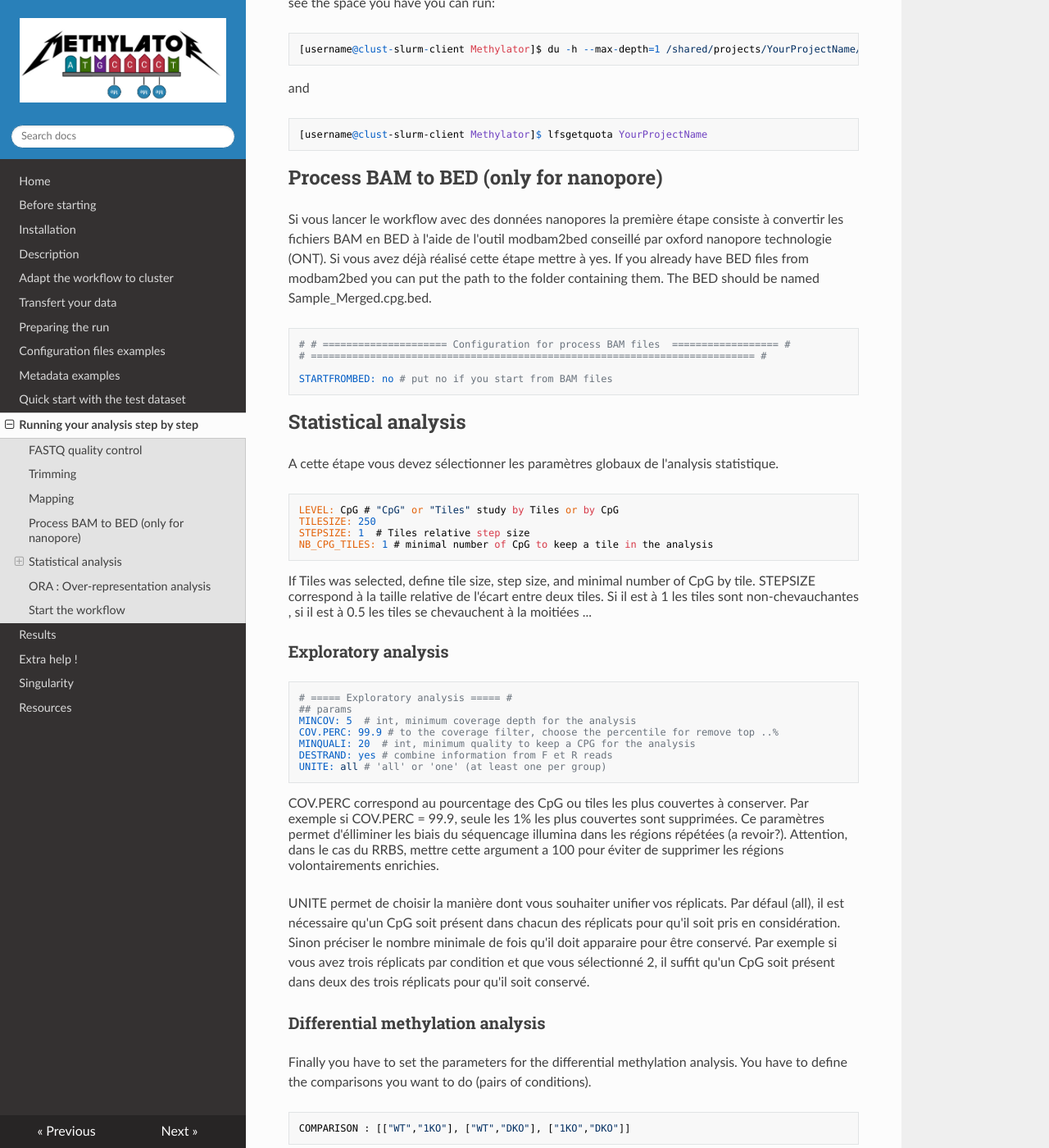
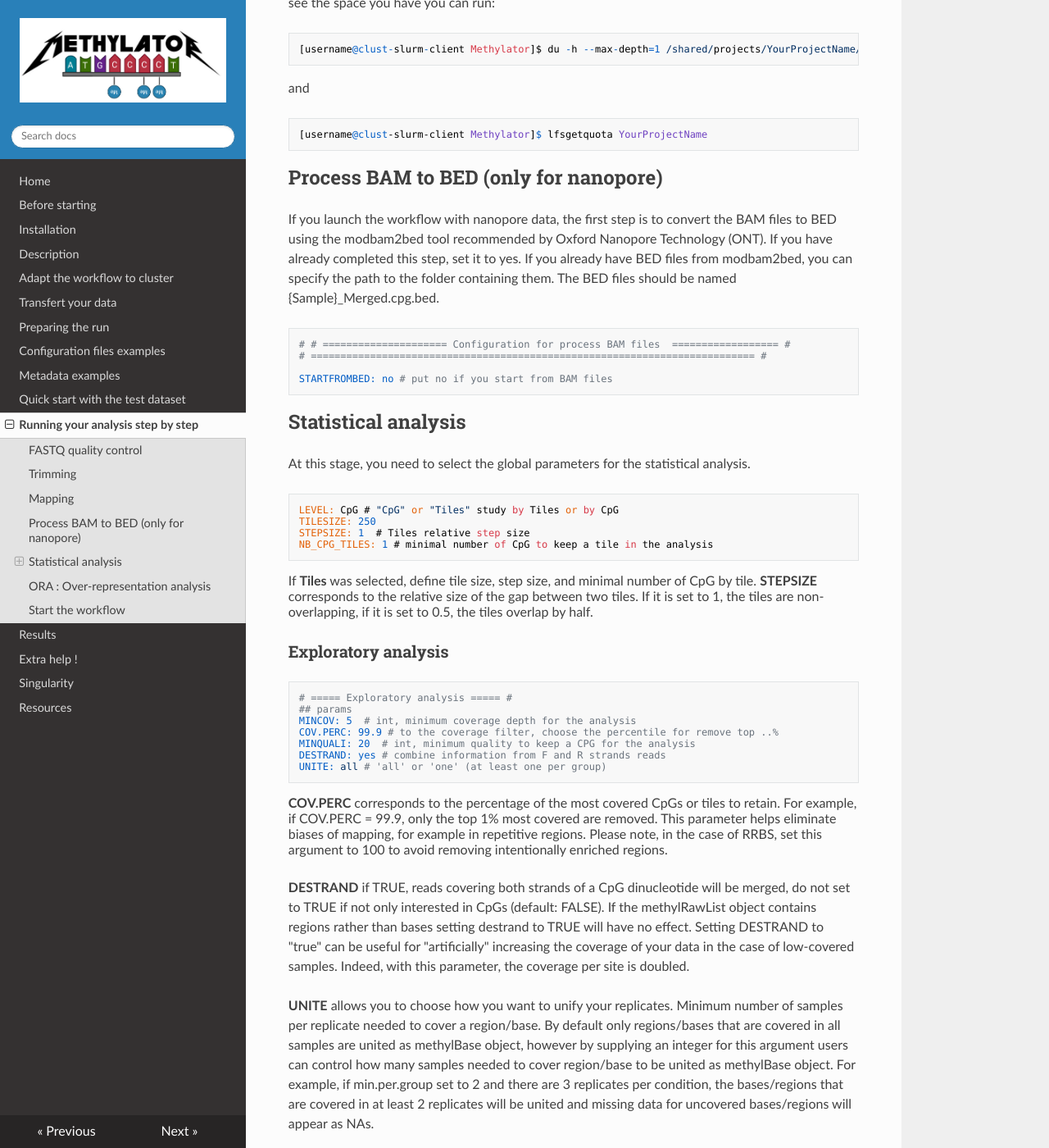
Before and after one commit to parisepigenetics/Methylator-Documentation, an MkDocs documentation site: the page built from docs/running.md, in a window 1280 px wide and 1400 px high, scrolled down 3388 px. Shown: the whole window at 82% size. Built offline with MkDocs 1.6.1, drawn with Linux system fonts in a browser that asks for light colours; nearby versions of some CDN libraries; some of the changed text lies outside the part shown.

Commit message:
Update running.md

````diff
--- a/docs/running.md
+++ b/docs/running.md
@@ -174,7 +174,7 @@ and
 
 ##  Process BAM to BED (only for nanopore)
 
-Si vous lancer le workflow avec des données nanopores la première étape consiste à convertir les fichiers BAM en BED à l'aide de l'outil modbam2bed conseillé par oxford nanopore technologie (ONT). Si vous avez déjà réalisé cette étape mettre à yes. If you already have BED files from modbam2bed you can put the path to the folder containing them. The BED should be named Sample_Merged.cpg.bed.
+If you launch the workflow with nanopore data, the first step is to convert the BAM files to BED using the modbam2bed tool recommended by Oxford Nanopore Technology (ONT). If you have already completed this step, set it to yes. If you already have BED files from modbam2bed, you can specify the path to the folder containing them. The BED files should be named {Sample}_Merged.cpg.bed.
 
 ```yaml
 # # ===================== Configuration for process BAM files  ================== #
@@ -186,7 +186,7 @@ STARTFROMBED: no # put no if you start from BAM files
 
 ## Statistical analysis
 
-A cette étape vous devez sélectionner les paramètres globaux de l'analysis statistique.
+At this stage, you need to select the global parameters for the statistical analysis.
 
 ```yaml
 LEVEL: CpG # "CpG" or "Tiles" study by Tiles or by CpG
@@ -194,8 +194,8 @@ TILESIZE: 250
 STEPSIZE: 1  # Tiles relative step size
 NB_CPG_TILES: 1 # minimal number of CpG to keep a tile in the analysis
 ```
-If Tiles was selected, define tile size, step size, and minimal number of CpG by tile.
-STEPSIZE correspond à la taille relative de l'écart entre deux tiles. Si il est à 1 les tiles sont non-chevauchantes , si il est à 0.5 les tiles se chevauchent à la moitiées ...
+If **Tiles** was selected, define tile size, step size, and minimal number of CpG by tile.
+**STEPSIZE** corresponds to the relative size of the gap between two tiles. If it is set to 1, the tiles are non-overlapping, if it is set to 0.5, the tiles overlap by half.
 
 ### Exploratory analysis
 
@@ -205,12 +205,14 @@ STEPSIZE correspond à la taille relative de l'écart entre deux tiles. Si il es
 MINCOV: 5  # int, minimum coverage depth for the analysis
 COV.PERC: 99.9 # to the coverage filter, choose the percentile for remove top ..%
 MINQUALI: 20  # int, minimum quality to keep a CPG for the analysis
-DESTRAND: yes # combine information from F et R reads
+DESTRAND: yes # combine information from F and R strands reads
 UNITE: all # 'all' or 'one' (at least one per group)
 ```
-COV.PERC correspond au pourcentage des CpG ou tiles les plus couvertes à conserver. Par exemple si COV.PERC = 99.9, seule les 1% les plus couvertes sont supprimées. Ce paramètres permet d'élliminer les biais du séquencage illumina dans les régions répétées (a revoir?). Attention, dans le cas du RRBS, mettre cette argument a 100 pour éviter de supprimer les régions volontairements enrichies.
+**COV.PERC** corresponds to the percentage of the most covered CpGs or tiles to retain. For example, if COV.PERC = 99.9, only the top 1% most covered are removed. This parameter helps eliminate biases of mapping, for example in repetitive regions. Please note, in the case of RRBS, set this argument to 100 to avoid removing intentionally enriched regions.
 
-UNITE permet de choisir la manière dont vous souhaiter unifier vos réplicats. Par défaul (all), il est nécessaire qu'un CpG soit présent dans chacun des réplicats pour qu'il soit pris en considération. Sinon préciser le nombre minimale de fois qu'il doit apparaire pour être conservé. Par exemple si vous avez trois réplicats par condition et que vous sélectionné 2, il suffit qu'un CpG soit présent dans deux des trois réplicats pour qu'il soit conservé.
+**DESTRAND**  if TRUE, reads covering both strands of a CpG dinucleotide will be merged, do not set to TRUE if not only interested in CpGs (default: FALSE). If the methylRawList object contains regions rather than bases setting destrand to TRUE will have no effect. Setting DESTRAND to "true" can be useful for "artificially" increasing the coverage of your data in the case of low-covered samples. Indeed, with this parameter, the coverage per site is doubled.
+
+**UNITE** allows you to choose how you want to unify your replicates. Minimum number of samples per replicate needed to cover a region/base. By default only regions/bases that are covered in all samples are united as methylBase object, however by supplying an integer for this argument users can control how many samples needed to cover region/base to be united as methylBase object. For example, if min.per.group set to 2 and there are 3 replicates per condition, the bases/regions that are covered in at least 2 replicates will be united and missing data for uncovered bases/regions will appear as NAs.
 
 ### Differential methylation analysis
 
````
Also changed, not shown: other parts of docs/running.md (+1 -1 lines).
